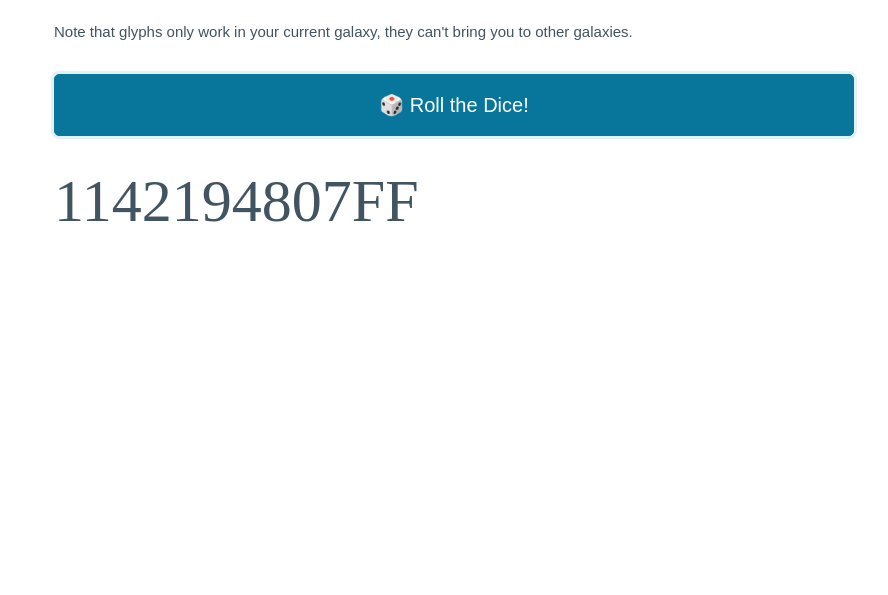
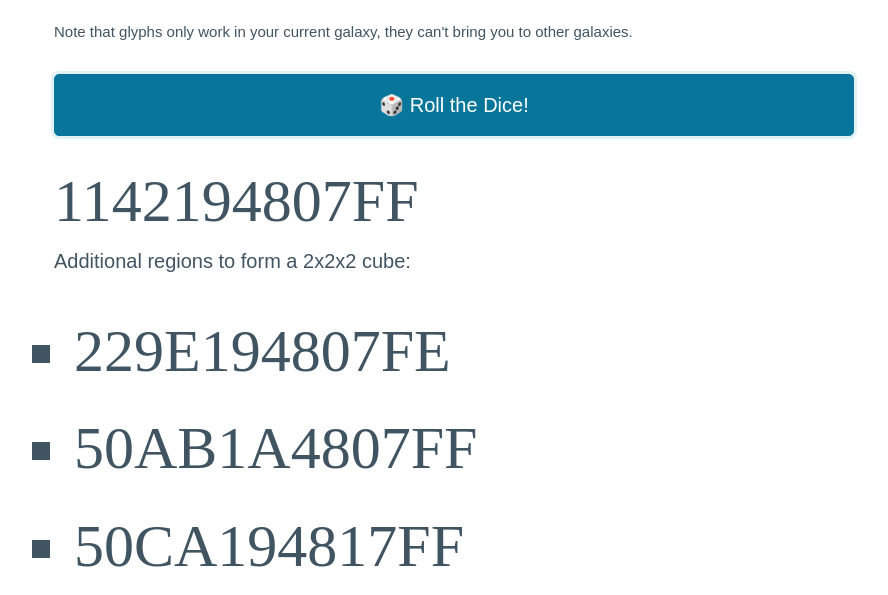
Before and after one commit to NMSCD/Random-Fade-Glyphs, a website built with Vite: page index.html in a window 1280 px wide. Both pictures are taken after a click on the button "🎲 Roll the Dice!". Shown: the part 191-786 px from the top of the page, without its empty margins (186-1074 px from the left). Built offline with nearby package versions, Linux system fonts and the light colour scheme; files whose address does not match are found by name.

Commit message:
add region cube glyphs

```diff
--- a/index.html
+++ b/index.html
@@ -35,6 +35,11 @@
 			<div>
 				<output id="glyphOutput" class="glyphs"></output>
 			</div>
+
+			<div>
+				<p>Additional regions to form a 2x2x2 cube:</p>
+				<ul id="glyphOutputAdditional"></ul>
+			</div>
 		</main>
 	</div>
 </body>
--- a/src/logic/glyphs.ts
+++ b/src/logic/glyphs.ts
@@ -1,9 +1,10 @@
 import { getRandomNumber } from './randomGenerator';
 
+function dec2HexWithPad(num: number, pad: number = 0) {
+	return num.toString(16).padStart(pad, '0');
+}
+
 function getRandomRegion(x: number, y: number, z: number) {
-	function dec2HexWithPad(num: number, pad: number = 0) {
-		return num.toString(16).padStart(pad, '0');
-	}
 
 	const [xStr, zStr] = [x, z].map(num => dec2HexWithPad(num, 3));
 	const yStr = dec2HexWithPad(y, 2);
@@ -16,8 +17,6 @@ function getRandomRegion(x: number, y: number, z: number) {
 	]
 
 	const index = getRandomNumber(0, 3);	// NoSonar need a number between 0-3
-
-	console.log(index, yStr, zStr, xStr, coordTemplates[index])
 
 	return coordTemplates[index];
 }
@@ -47,3 +46,47 @@ export function getRandomGlyphs() {
 
 	return planet + siv + regionGlyphs;
 }
+
+const extractCoordinate = (glyphs: string, index: number) => glyphs.slice(index, index + (index === 4 ? 2 : 3));
+
+export function generateCubeGlyphs(glyphs: string): string[] {
+	const boundaries = {
+		x: ['801', '7FF'],
+		y: ['81', '7F'],
+		z: ['801', '7FF'],
+	}
+
+	const x = extractCoordinate(glyphs, 9);
+	const y = extractCoordinate(glyphs, 4);
+	const z = extractCoordinate(glyphs, 6);
+
+	const xDec = parseInt(x, 16);
+	const yDec = parseInt(y, 16);
+	const zDec = parseInt(z, 16);
+
+	const xIsMax = boundaries.x[1] === x;
+	const yIsMax = boundaries.y[1] === y;
+	const zIsMax = boundaries.z[1] === z;
+
+	const cubeCoords: number[][] = [];
+
+	cubeCoords.push([yDec, zDec, xIsMax ? xDec - 1 : xDec + 1]);	// x
+	cubeCoords.push([yIsMax ? yDec - 1 : yDec + 1, zDec, xDec]);	// y
+	cubeCoords.push([yDec, zIsMax ? zDec - 1 : zDec + 1, xDec]);	// z
+	cubeCoords.push([yIsMax ? yDec - 1 : yDec + 1, zDec, xIsMax ? xDec - 1 : xDec + 1]);	// y + x
+	cubeCoords.push([yDec, zIsMax ? zDec - 1 : zDec + 1, xIsMax ? xDec - 1 : xDec + 1]);	// x + z
+	cubeCoords.push([yIsMax ? yDec - 1 : yDec + 1, zIsMax ? zDec - 1 : zDec + 1, xDec]);	// y + z
+	cubeCoords.push([yIsMax ? yDec - 1 : yDec + 1, zIsMax ? zDec - 1 : zDec + 1, xIsMax ? xDec - 1 : xDec + 1]);	// y + x + z
+
+	console.log(cubeCoords)
+
+	const hexCubeCoords: string[][] = cubeCoords.map(item => convertArrayToHexGlyphs(item));
+
+	return hexCubeCoords.map(item => getRandomPlanet() + getRandomSIV() + item.join(''));
+}
+
+function convertArrayToHexGlyphs(coordArray: number[]): string[] {
+	const hexCoords = coordArray.map(item => dec2HexWithPad(item, 3));
+	hexCoords[0] = hexCoords[0].slice(1);
+	return hexCoords;
+}
--- a/src/main.ts
+++ b/src/main.ts
@@ -1,7 +1,7 @@
 import '@picocss/pico';
 import './styles.css'
 // the order of the CSS imports is IMPORTANT, DO NOT change it!!!
-import { getRandomGlyphs } from './logic/glyphs';
+import { generateCubeGlyphs, getRandomGlyphs } from './logic/glyphs';
 import { switchTheme } from './logic/theme';
 
 interface Elements {
@@ -9,6 +9,7 @@ interface Elements {
 	galaxyInput?: HTMLSelectElement;
 	die?: HTMLButtonElement;
 	glyphOutput?: HTMLOutputElement;
+	glyphOutputAdditional?: HTMLUListElement,
 }
 
 const ids: { [key: string]: string } = {
@@ -16,6 +17,7 @@ const ids: { [key: string]: string } = {
 	galaxyInput: 'galaxyInput',
 	die: 'die',
 	glyphOutput: 'glyphOutput',
+	glyphOutputAdditional: 'glyphOutputAdditional',
 }
 
 const elements: Elements = {};
@@ -37,6 +39,18 @@ function showRandomGlyphs(): void {
 
 function displayGlyphs(glyphs: string): void {
 	const output = elements.glyphOutput;
-	if (!output) return;
+	const additionalOutput = elements.glyphOutputAdditional;
+	if (!output || !additionalOutput) return;
 	output.innerText = glyphs.toUpperCase();
+
+	const additionalGlyphs = generateCubeGlyphs(glyphs);
+	const htmlCode = [];
+	for (const glyph of additionalGlyphs) {
+		const li = document.createElement('li');
+		li.classList.add('glyphs');
+		li.innerText = glyph.toUpperCase();
+		htmlCode.push(li.outerHTML);
+	}
+
+	additionalOutput.innerHTML = htmlCode.join('');
 }
```
